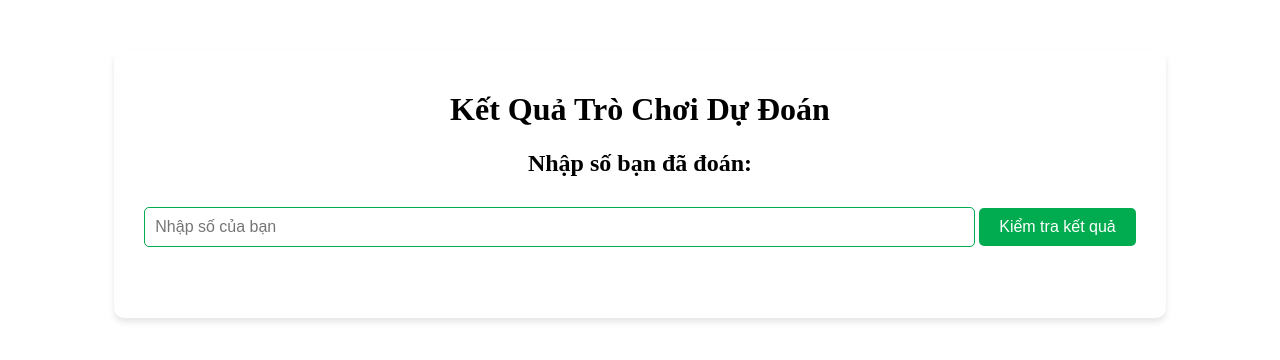
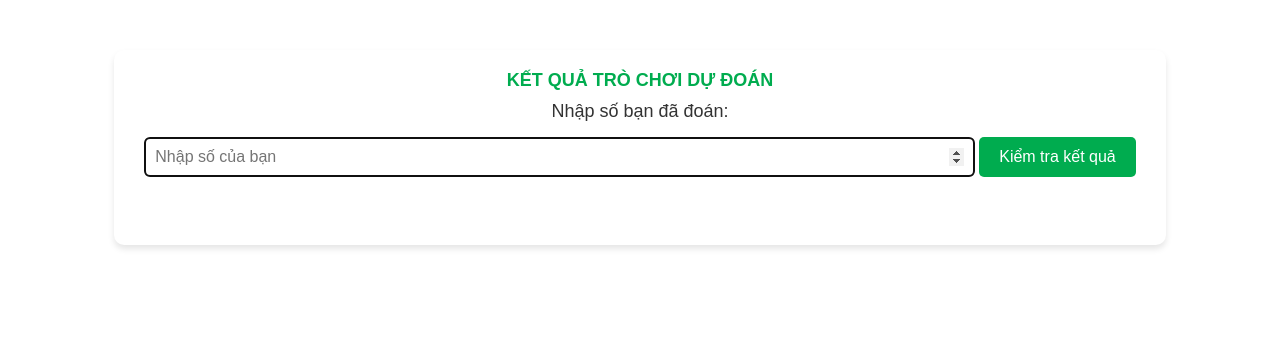
Before and after one commit to phatnguyendev/game, a plain HTML site: page index.html in a window 1280 px wide. Drawn offline with Linux system fonts and the light colour scheme.

Commit message:
Update index.html

```diff
--- a/index.html
+++ b/index.html
@@ -5,6 +5,23 @@
     <meta name="viewport" content="width=device-width, initial-scale=1.0">
     <title>Kết Quả Trò Chơi Dự Đoán</title>
     <style>
+        h1{
+            font-size: 18px;
+            font-weight: bold;
+            text-transform: uppercase;
+            color: #00ac4f;
+            margin-top: 0px;
+            margin-bottom: 10px;
+            font-family: 'Asap', sans-serif;
+        }
+        h2{
+            font-size: 18px;
+            font-weight: 500;
+            color: #333;
+            margin-top: 0px;
+            margin-bottom: 5px;
+            font-family: 'Asap', sans-serif;
+        }
         .quiz-container {
             text-align: center;
             margin: 50px auto;
@@ -22,7 +39,12 @@
             border: 1px solid #00AC4F;
             border-radius: 5px;
         }
+        input[type="number"]:focus{
+            border-color:#000;
+        }
         button {
+            font-size: 14px;
+            min-height: 40px;
             padding: 10px 20px;
             font-size: 16px;
             background-color: #00AC4F;
@@ -35,9 +57,10 @@
             background-color: #009744;
         }
         .result {
-            font-size: 18px;
+            font-size: 16px;
             margin-top: 20px;
             color: #333;
+            font-family: 'Asap', sans-serif;
         }
     </style>
 </head>
@@ -47,13 +70,14 @@
     <h1>Kết Quả Trò Chơi Dự Đoán</h1>
     <div class="container">
         <h2>Nhập số bạn đã đoán:</h2>
-        <input type="number" id="guess" placeholder="Nhập số của bạn">
-        <button id="checkButton">Kiểm tra kết quả</button>
+        <input required  type="number" id="guess" placeholder="Nhập số của bạn" autofocus onfocus="this.select()"  onkeyup="validate(this)" >
+        <button id="checkButton"  >Kiểm tra kết quả</button>
         <div id="result" class="result">&nbsp;</div>
     </div>
 </div>
 
 <script>
+
     document.getElementById('checkButton').addEventListener('click', function() {
         const correctNumber = 12;
         const guess = document.getElementById('guess').value;
@@ -66,7 +90,13 @@ document.getElementById('checkButton').addEventListener('click', function() {
             resultElement.textContent = "Rất tiếc, bạn đã đoán sai. Hãy thử lại!";
             resultElement.style.color = "red";
         }
+
+
     });
+
+
+
+
 </script>
 
 </body>
```
Lines whose indentation alone changed are shown as unchanged.
